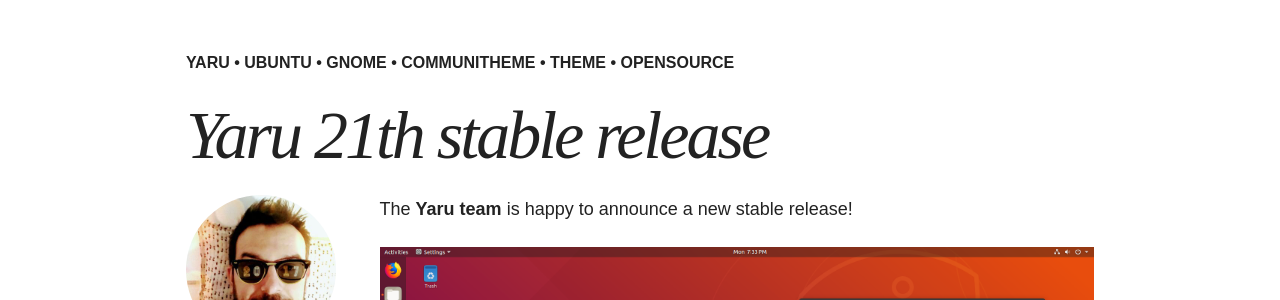
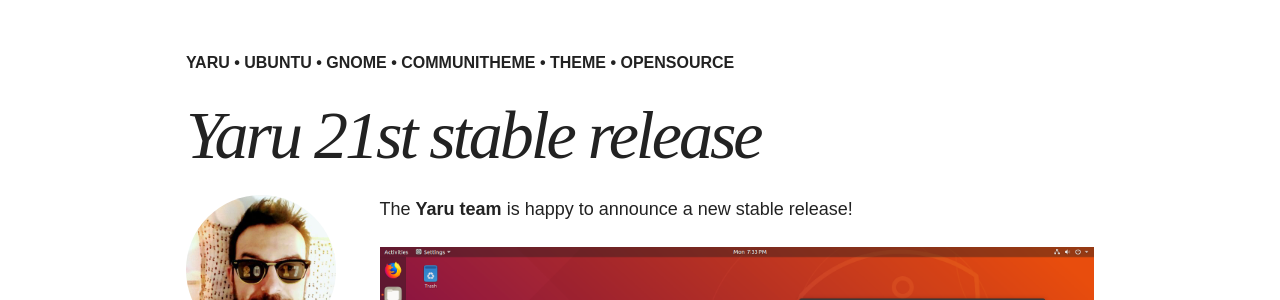
Before and after one commit to clobrano/clobrano.github.io, a Jekyll site: the page built from _posts/blog/2018-09-14-yaru-21st-release.md, in a window 1280 px wide. Shown: the part 200-500 px from the top of the page. Built offline with Jekyll 4.4.1, drawn with Linux system fonts in a browser that asks for light colours; nearby versions of some CDN libraries.

Commit message:
Update and rename 2018-09-14-yaru-21th-release.md to 2018-09-14-yaru-21st-release.md

```diff
--- a/_posts/blog/2018-09-14-yaru-21th-release.md
+++ b/_posts/blog/2018-09-14-yaru-21st-release.md
@@ -1,8 +1,8 @@
 ---
 layout: post
-excerpt: "Yaru 21th stable release"
+excerpt: "Yaru 21st stable release"
 categories: blog
-title: Yaru 21th stable release
+title: Yaru 21st stable release
 tags: [yaru,ubuntu,gnome,communitheme,theme,opensource]
 published: true
 date: 2018-09-14 22:00
```
